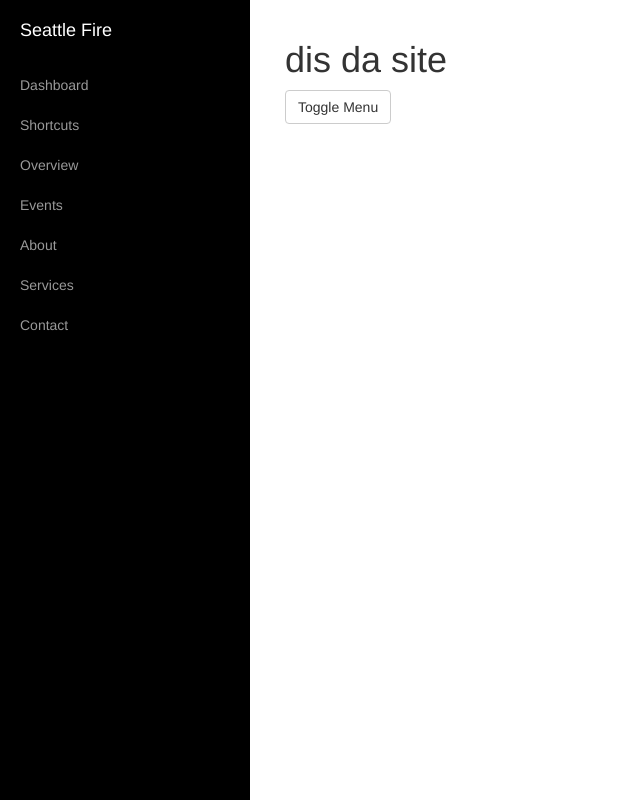
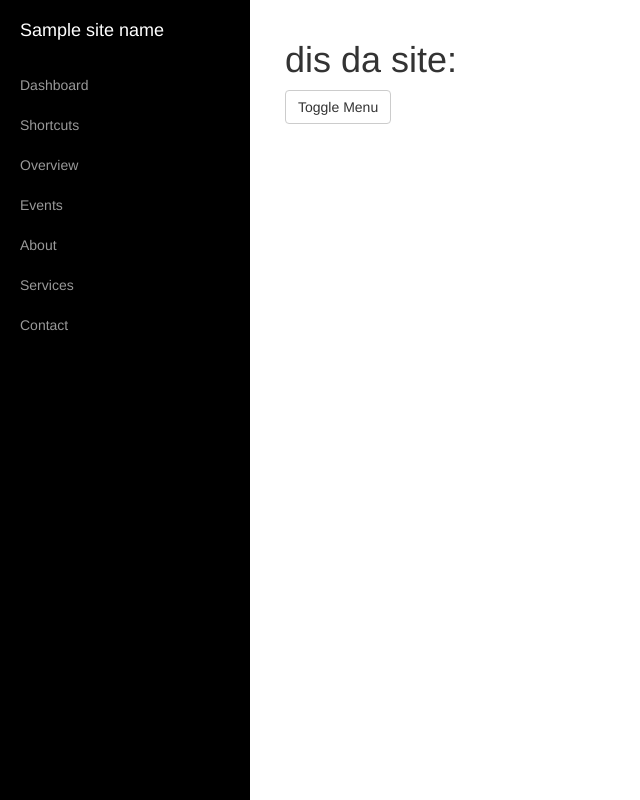
Before and after one commit to devights/emergency-tracker, a Django app: template app/templates/index.html in a window 1280 px wide. Shown: the whole page, without its empty margins (0-640 px from the left). Run offline with Django 3.2, Linux system fonts and the light colour scheme; the template is opened without the code that fills it: most values are stand-ins (such as "Sample title", 1, 10 or a date in 2020); some libraries are stand-ins or nearby versions.

Commit message:
adding app vars context processor

```diff
--- /dev/null
+++ b/app/context_processors.py
@@ -0,0 +1,4 @@
+def app_vars(request):
+    return {
+        'site_name': "Seattle Fire Tracker"
+    }
--- a/app/templates/base.html
+++ b/app/templates/base.html
@@ -9,7 +9,7 @@
     <meta name="description" content="">
     <meta name="author" content="">
 
-    <title>Seattle Fire</title>
+    <title>{{ site_name }}</title>
 
     {% load staticfiles %}
     <link href="{% static 'css/bootstrap.min.css' %}" rel="stylesheet">
@@ -31,7 +31,7 @@
             <ul class="sidebar-nav">
                 <li class="sidebar-brand">
                     <a href="#/">
-                        Seattle Fire
+                        {{ site_name }}
                     </a>
                 </li>
                 <li>
--- a/app/templates/index.html
+++ b/app/templates/index.html
@@ -1,4 +1,4 @@
 {% extends "base.html" %}
 {% block content %}
-<h1> dis da site</h1>
+<h1> dis da site: </h1>
 {% endblock %}
--- a/app/views.py
+++ b/app/views.py
@@ -1,8 +1,8 @@
-from django.shortcuts import render
+from django.shortcuts import render_to_response
 from django.http import HttpResponse
 from django.template import RequestContext, loader
 
 def index(request):
 
     template = loader.get_template('index.html')
-    return HttpResponse(template.render())
+    return render_to_response('index.html', context_instance=RequestContext(request))
```
